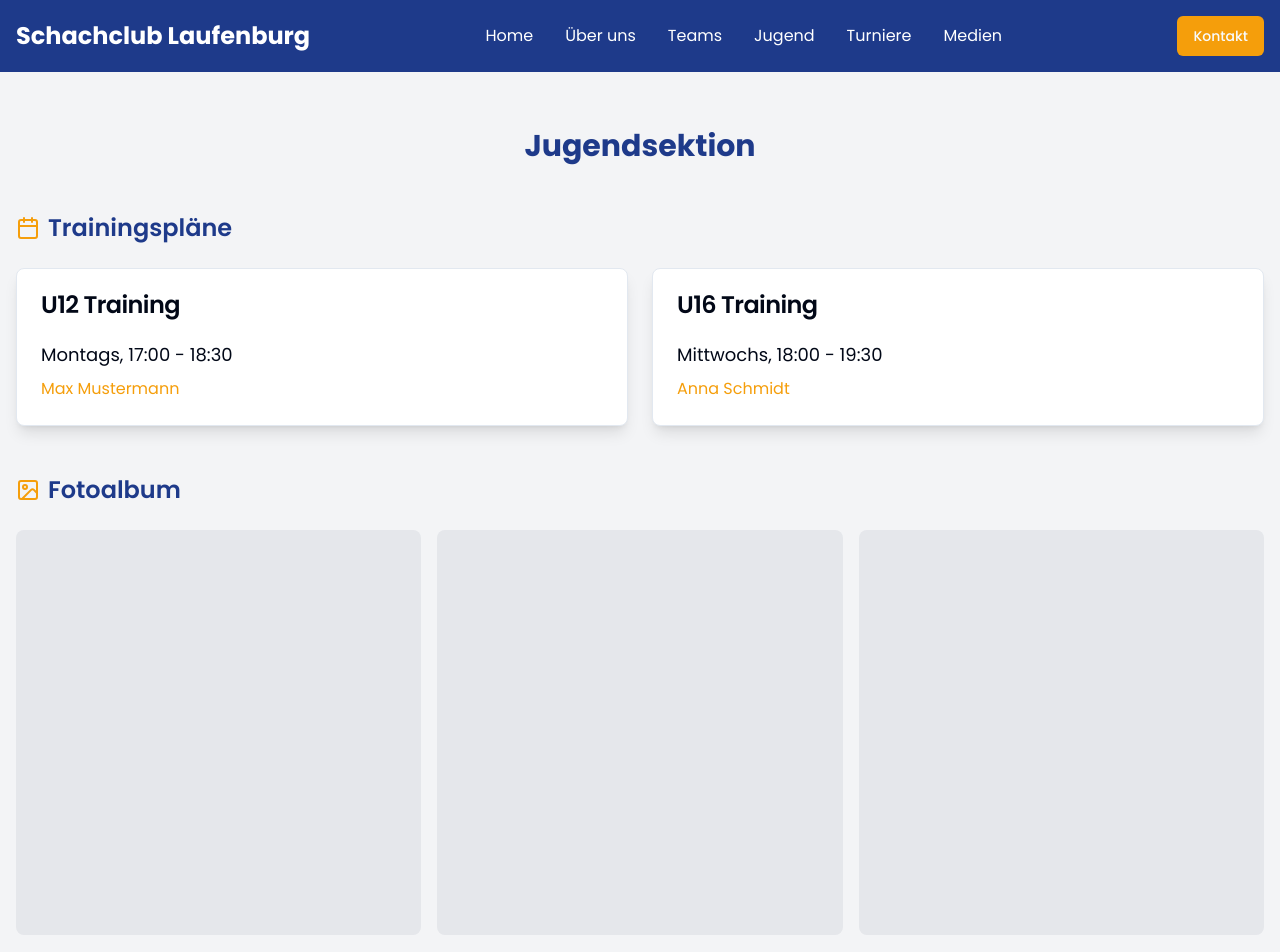
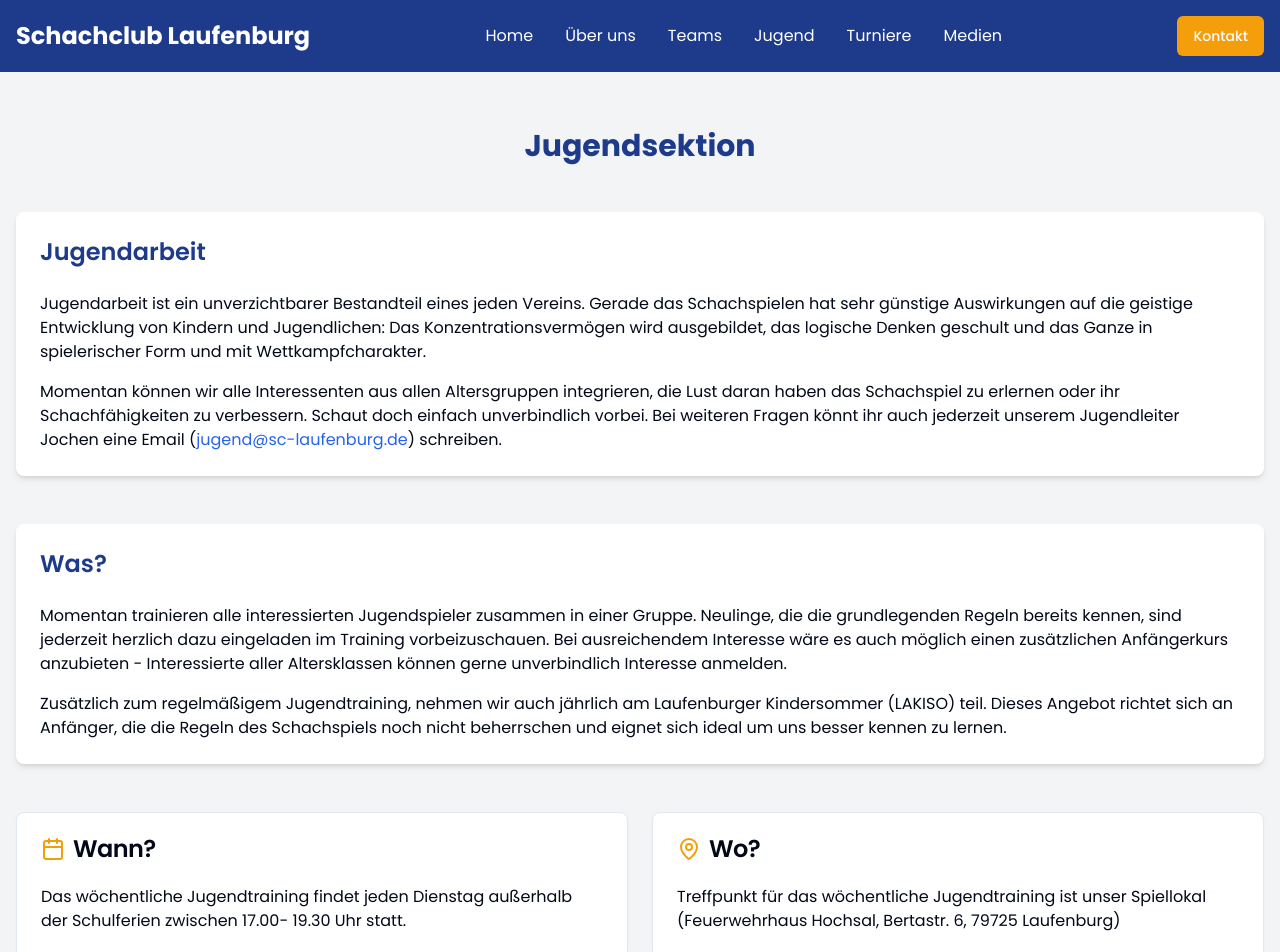
Before and after one commit to myronsi/schachclub-laufenburg, a React (Vite) app: page /jugend in a window 1280 px wide. Shown: the top 952 px of the page. Built offline with nearby package versions, Linux system fonts and the light colour scheme.

Commit message:
Add youth section text
Added text about youth work, training schedule, and LAKISO participation to the youth section.

```diff
--- a/src/components/YouthSection.tsx
+++ b/src/components/YouthSection.tsx
@@ -1,4 +1,5 @@
-import { Calendar, Image, Video } from "lucide-react";
+
+import { Calendar, Image, Mail, MapPin, Video } from "lucide-react";
 import {
   Dialog,
   DialogContent,
@@ -30,6 +31,59 @@ const YouthSection = () => {
         <h2 className="text-3xl font-bold text-club-primary mb-12 text-center">
           Jugendsektion
         </h2>
+
+        {/* Introduction */}
+        <div className="mb-12 bg-white rounded-lg shadow-md p-6">
+          <h3 className="text-2xl font-semibold mb-6 text-club-primary">Jugendarbeit</h3>
+          <div className="space-y-4">
+            <p>
+              Jugendarbeit ist ein unverzichtbarer Bestandteil eines jeden Vereins. Gerade das Schachspielen hat sehr günstige Auswirkungen auf die geistige Entwicklung von Kindern und Jugendlichen: Das Konzentrationsvermögen wird ausgebildet, das logische Denken geschult und das Ganze in spielerischer Form und mit Wettkampfcharakter.
+            </p>
+            <p>
+              Momentan können wir alle Interessenten aus allen Altersgruppen integrieren, die Lust daran haben das Schachspiel zu erlernen oder ihr Schachfähigkeiten zu verbessern. Schaut doch einfach unverbindlich vorbei. Bei weiteren Fragen könnt ihr auch jederzeit unserem Jugendleiter Jochen eine Email (<a href="mailto:jugend@sc-laufenburg.de" className="text-blue-600 hover:text-blue-800 hover:underline">jugend@sc-laufenburg.de</a>) schreiben.
+            </p>
+          </div>
+        </div>
+
+        {/* What Section */}
+        <div className="mb-12 bg-white rounded-lg shadow-md p-6">
+          <h3 className="text-2xl font-semibold mb-6 text-club-primary">Was?</h3>
+          <div className="space-y-4">
+            <p>
+              Momentan trainieren alle interessierten Jugendspieler zusammen in einer Gruppe. Neulinge, die die grundlegenden Regeln bereits kennen, sind jederzeit herzlich dazu eingeladen im Training vorbeizuschauen. Bei ausreichendem Interesse wäre es auch möglich einen zusätzlichen Anfängerkurs anzubieten - Interessierte aller Altersklassen können gerne unverbindlich Interesse anmelden.
+            </p>
+            <p>
+              Zusätzlich zum regelmäßigem Jugendtraining, nehmen wir auch jährlich am Laufenburger Kindersommer (LAKISO) teil. Dieses Angebot richtet sich an Anfänger, die die Regeln des Schachspiels noch nicht beherrschen und eignet sich ideal um uns besser kennen zu lernen.
+            </p>
+          </div>
+        </div>
+
+        {/* When and Where Section */}
+        <div className="grid grid-cols-1 md:grid-cols-2 gap-6 mb-12">
+          <Card>
+            <CardHeader>
+              <CardTitle className="flex items-center gap-2">
+                <Calendar className="text-club-accent" />
+                Wann?
+              </CardTitle>
+            </CardHeader>
+            <CardContent>
+              <p>Das wöchentliche Jugendtraining findet jeden Dienstag außerhalb der Schulferien zwischen 17.00- 19.30 Uhr statt.</p>
+            </CardContent>
+          </Card>
+
+          <Card>
+            <CardHeader>
+              <CardTitle className="flex items-center gap-2">
+                <MapPin className="text-club-accent" />
+                Wo?
+              </CardTitle>
+            </CardHeader>
+            <CardContent>
+              <p>Treffpunkt für das wöchentliche Jugendtraining ist unser Spiellokal (Feuerwehrhaus Hochsal, Bertastr. 6, 79725 Laufenburg)</p>
+            </CardContent>
+          </Card>
+        </div>
 
         {/* Training Plans */}
         <div className="mb-12">
```
